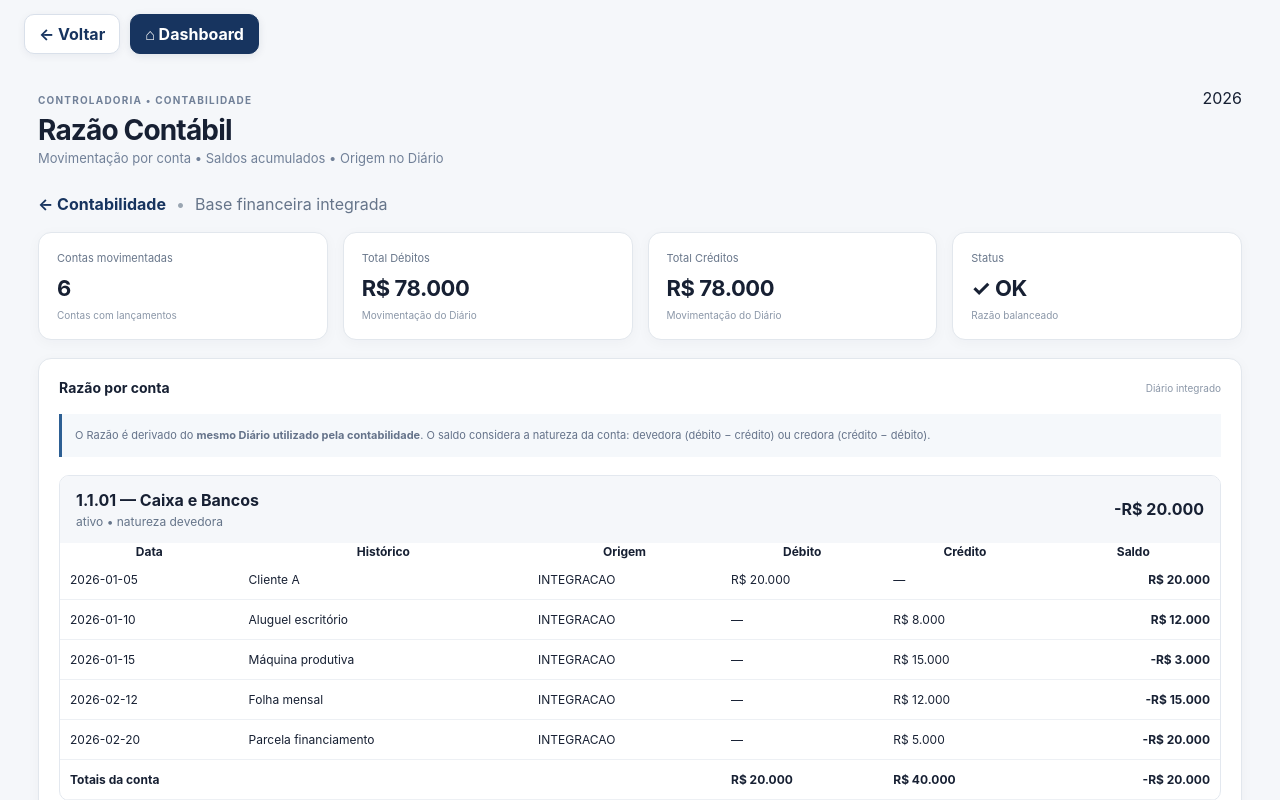
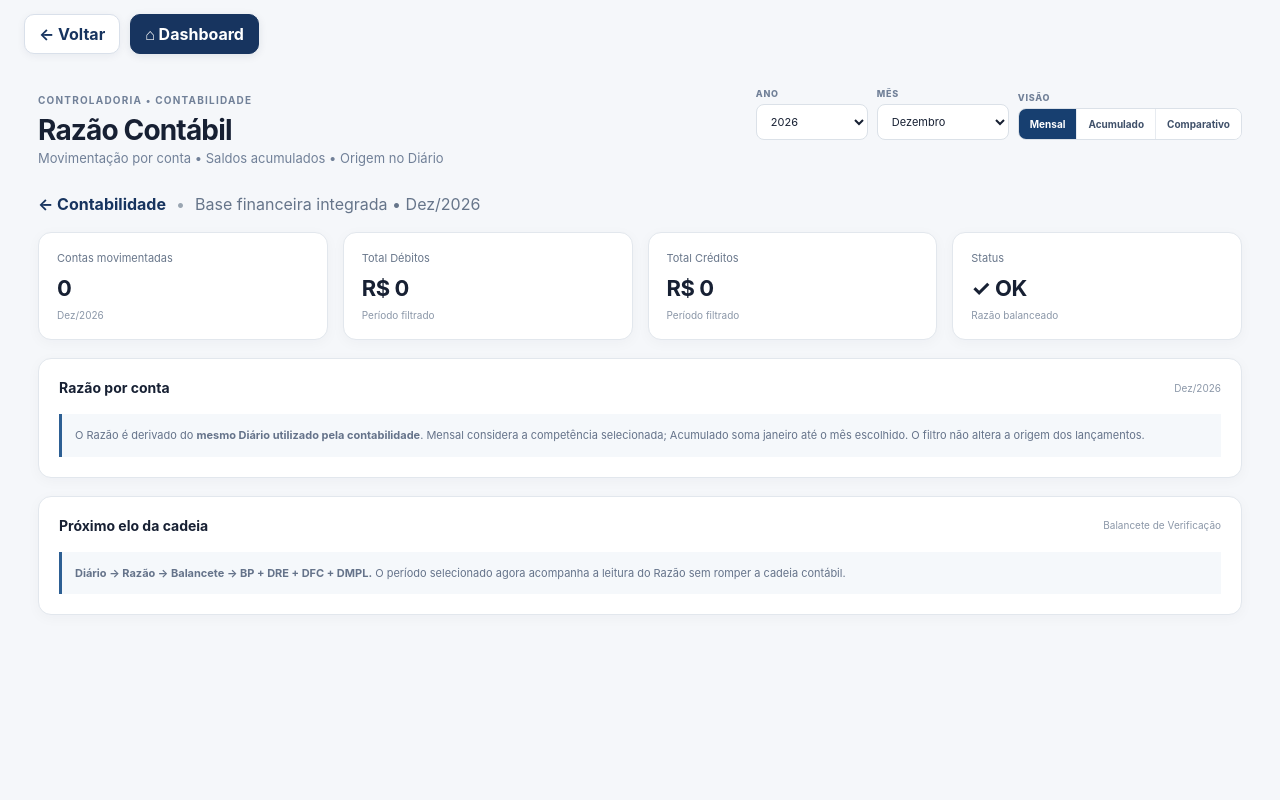
Before and after one commit to cardoso4009-byte/bp-financeiro-bi, a Next.js app: page /razao in a window 1280 px wide. Shown: the top 800 px of the page. Built offline with nearby package versions, Linux system fonts and the light colour scheme.

Commit message:
feat: padronizar filtro de periodo no razao

```diff
--- a/app/razao/page.tsx
+++ b/app/razao/page.tsx
@@ -5,16 +5,15 @@ import Link from 'next/link'
 import { chartOfAccounts, sampleJournal, type JournalEntry } from '@/lib/accounting-core'
 import { journalFromLocalStorage } from '@/lib/financial-accounting-integration'
 import { buildLedger } from '@/lib/ledger-engine'
+import ReportPeriodFilter, { type ReportPeriod } from '@/components/report-period-filter'
+import { REPORT_MONTHS, competence } from '@/lib/report-period'
 
-const brl = (n: number) => n.toLocaleString('pt-BR', {
-  style: 'currency',
-  currency: 'BRL',
-  maximumFractionDigits: 0,
-})
+const brl = (n: number) => n.toLocaleString('pt-BR', { style: 'currency', currency: 'BRL', maximumFractionDigits: 0 })
 
 export default function RazaoPage() {
   const [journal, setJournal] = useState<JournalEntry[]>(sampleJournal)
   const [integrated, setIntegrated] = useState(false)
+  const [period, setPeriod] = useState<ReportPeriod>({ year: 2026, month: 12, view: 'mensal' })
 
   useEffect(() => {
     const result = journalFromLocalStorage()
@@ -24,10 +23,21 @@ export default function RazaoPage() {
     }
   }, [])
 
-  const ledger = useMemo(() => buildLedger(journal, chartOfAccounts), [journal])
+  const scopedJournal = useMemo(() => {
+    const key = (entry: JournalEntry) => entry.competence || entry.date.slice(0, 7)
+    const months = period.view === 'mensal' || period.view === 'comparativo'
+      ? [period.month]
+      : Array.from({ length: period.month }, (_, i) => i + 1)
+    const keys = new Set(months.map(m => competence(period.year, m)))
+    const opening = journal.filter(entry => key(entry) < competence(period.year, 1) || entry.id.startsWith('OPENING-'))
+    return [...opening, ...journal.filter(entry => keys.has(key(entry)))]
+  }, [journal, period])
+
+  const ledger = useMemo(() => buildLedger(scopedJournal, chartOfAccounts), [scopedJournal])
   const totalDebit = ledger.reduce((sum, item) => sum + item.debit, 0)
   const totalCredit = ledger.reduce((sum, item) => sum + item.credit, 0)
   const balanced = Math.abs(totalDebit - totalCredit) < 0.01
+  const label = period.view === 'mensal' ? `${REPORT_MONTHS[period.month - 1]}/${period.year}` : `Jan–${REPORT_MONTHS[period.month - 1]}/${period.year}`
 
   return (
     <main className="content" style={{ marginLeft: 0, width: '100%', maxWidth: 1400, margin: '0 auto' }}>
@@ -37,25 +47,25 @@ export default function RazaoPage() {
           <h1>Razão Contábil</h1>
           <p>Movimentação por conta • Saldos acumulados • Origem no Diário</p>
         </div>
-        <div className="period">2026</div>
+        <ReportPeriodFilter value={period} onChange={setPeriod} years={[2026]} />
       </header>
 
       <div style={{ marginBottom: 18 }}>
         <Link href="/contabil" style={{ color: '#17345f', fontWeight: 700, textDecoration: 'none' }}>← Contabilidade</Link>
         <span style={{ margin: '0 10px', color: '#9aa6b2' }}>•</span>
-        <span style={{ color: '#66758a' }}>{integrated ? 'Base financeira integrada' : 'Base demonstrativa'}</span>
+        <span style={{ color: '#66758a' }}>{integrated ? 'Base financeira integrada' : 'Base demonstrativa'} • {label}</span>
       </div>
 
       <div className="cards">
-        <div className="card"><span>Contas movimentadas</span><strong>{ledger.length}</strong><small>Contas com lançamentos</small></div>
-        <div className="card"><span>Total Débitos</span><strong>{brl(totalDebit)}</strong><small>Movimentação do Diário</small></div>
-        <div className="card"><span>Total Créditos</span><strong>{brl(totalCredit)}</strong><small>Movimentação do Diário</small></div>
+        <div className="card"><span>Contas movimentadas</span><strong>{ledger.length}</strong><small>{label}</small></div>
+        <div className="card"><span>Total Débitos</span><strong>{brl(totalDebit)}</strong><small>Período filtrado</small></div>
+        <div className="card"><span>Total Créditos</span><strong>{brl(totalCredit)}</strong><small>Período filtrado</small></div>
         <div className="card"><span>Status</span><strong>{balanced ? '✓ OK' : '! Revisar'}</strong><small>{balanced ? 'Razão balanceado' : 'Diferença entre débitos e créditos'}</small></div>
       </div>
 
       <section className="panel wide">
-        <div className="panel-title"><h2>Razão por conta</h2><span>{integrated ? 'Diário integrado' : 'Base demonstrativa'}</span></div>
-        <div className="note">O Razão é derivado do <strong>mesmo Diário utilizado pela contabilidade</strong>. O saldo considera a natureza da conta: devedora (débito − crédito) ou credora (crédito − débito).</div>
+        <div className="panel-title"><h2>Razão por conta</h2><span>{label}</span></div>
+        <div className="note">O Razão é derivado do <strong>mesmo Diário utilizado pela contabilidade</strong>. Mensal considera a competência selecionada; Acumulado soma janeiro até o mês escolhido. O filtro não altera a origem dos lançamentos.</div>
 
         {ledger.map(item => (
           <div key={item.account.code} style={{ marginTop: 18, border: '1px solid #e3e8ef', borderRadius: 10, overflow: 'hidden' }}>
@@ -93,7 +103,7 @@ export default function RazaoPage() {
 
       <section className="panel">
         <div className="panel-title"><h2>Próximo elo da cadeia</h2><span>Balancete de Verificação</span></div>
-        <div className="note"><strong>Diário → Razão → Balancete → BP + DRE + DFC + DMPL.</strong> Agora que o Razão está preparado para consumir o Diário integrado, o próximo passo é consolidar o Balancete como fonte única para as demonstrações.</div>
+        <div className="note"><strong>Diário → Razão → Balancete → BP + DRE + DFC + DMPL.</strong> O período selecionado agora acompanha a leitura do Razão sem romper a cadeia contábil.</div>
       </section>
     </main>
   )
```
